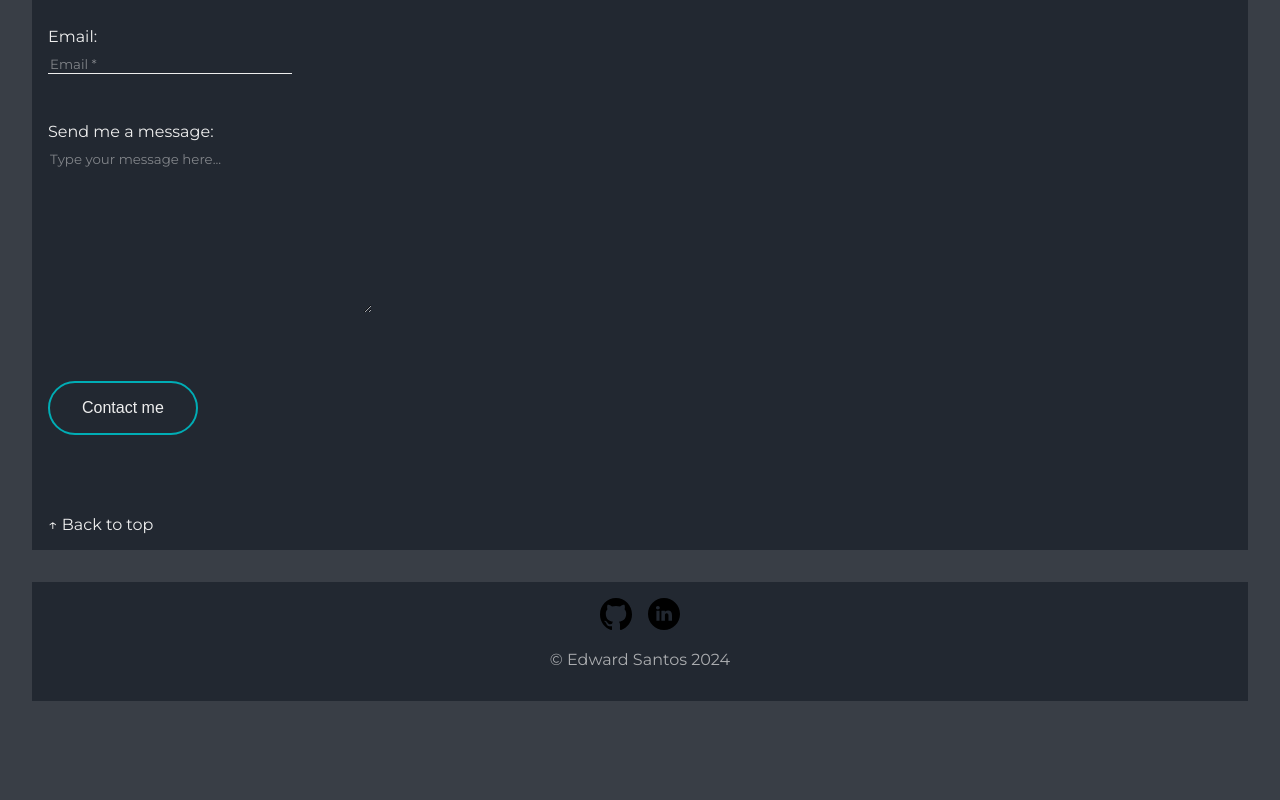
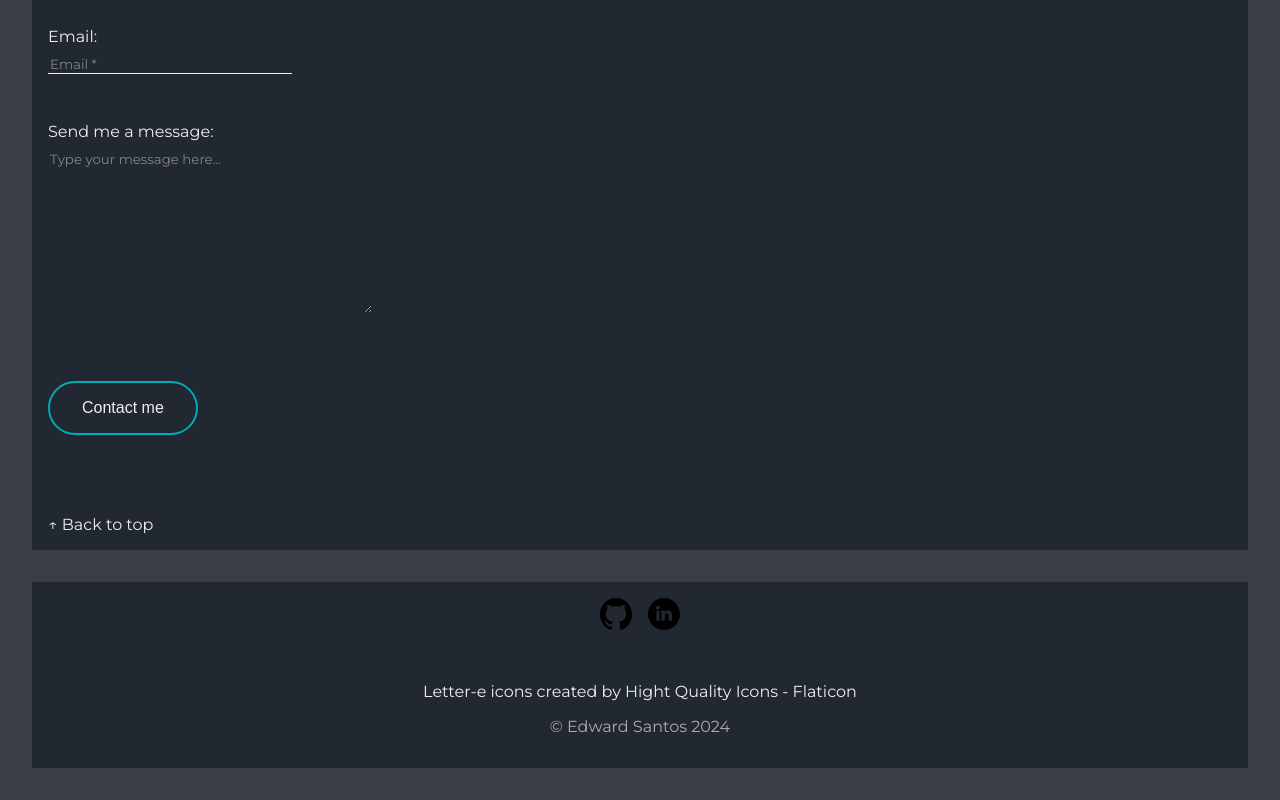
Before and after one commit to EdwardS02/personal-portfolio-page, a plain HTML site: page index.html in a window 1280 px wide. Shown: the part 3158-3958 px from the top of the page. Before the commit the page ends 3891 px from the top, so only its background shows below. Drawn offline with Linux system fonts and the light colour scheme; a web font is replaced by a local one.

Commit message:
Add favicon and modify copyright section

```diff
--- a/css/style.css
+++ b/css/style.css
@@ -160,14 +160,14 @@ input::placeholder, textarea::placeholder {
     gap: 1rem;
     align-items: center;
     justify-content: center;
-
 }
 
 .socials img {
     height: 2rem;
 }
 
-footer p {
+.copyright {
+    margin-top: 3rem;
     text-align: center;
     color: #eeeeeeaa;
 }
--- a/index.html
+++ b/index.html
@@ -4,6 +4,8 @@
     <meta charset="UTF-8">
     <meta name="viewport" content="width=device-width, initial-scale=1.0">
     <title>Edward Santos</title>
+    <!-- Add a favicon -->
+     <link rel="icon" href="./img/favicon.png" type="image/png" sizes="32x32">
     <!-- Embed font from fonts.google into the head element -->
     <link rel="stylesheet" href="./css/style.css">
     <link rel="preconnect" href="https://fonts.googleapis.com">
@@ -161,7 +163,12 @@
                 <a href="https://www.linkedin.com/in/edward-santos-/" target="_blank"><img src="./img/linkedin.svg" alt="linkedin logo"></a>
 
             </div>
-            <p>&copy; Edward Santos 2024</p>
+            <div class="copyright">
+                <a href="https://www.flaticon.com/free-icons/letter-e" title="letter-e icons" class="no-line">Letter-e icons created by Hight Quality Icons - Flaticon</a>
+
+                <p>&copy; Edward Santos 2024</p>
+            </div>
+
         </div>
      </footer>
 </body>
```
Also changed, not shown: img/favicon.png (added).
